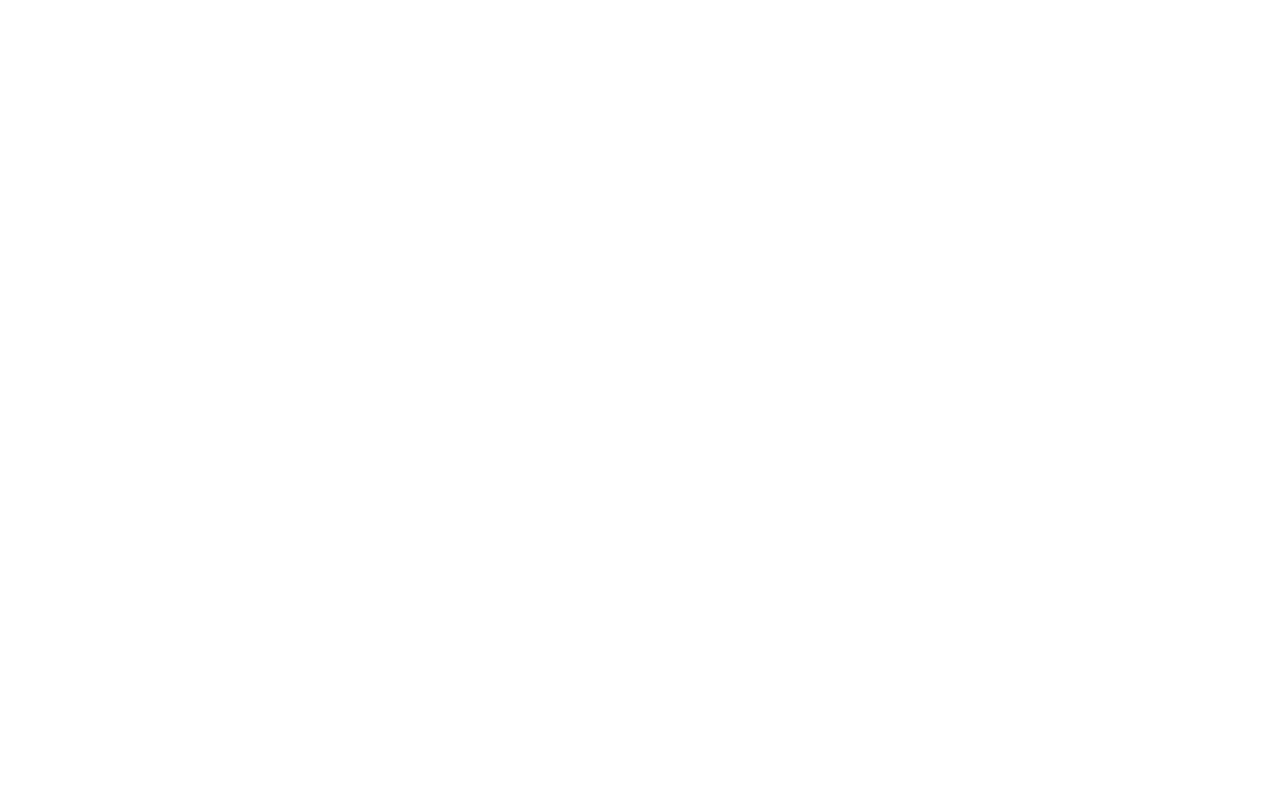
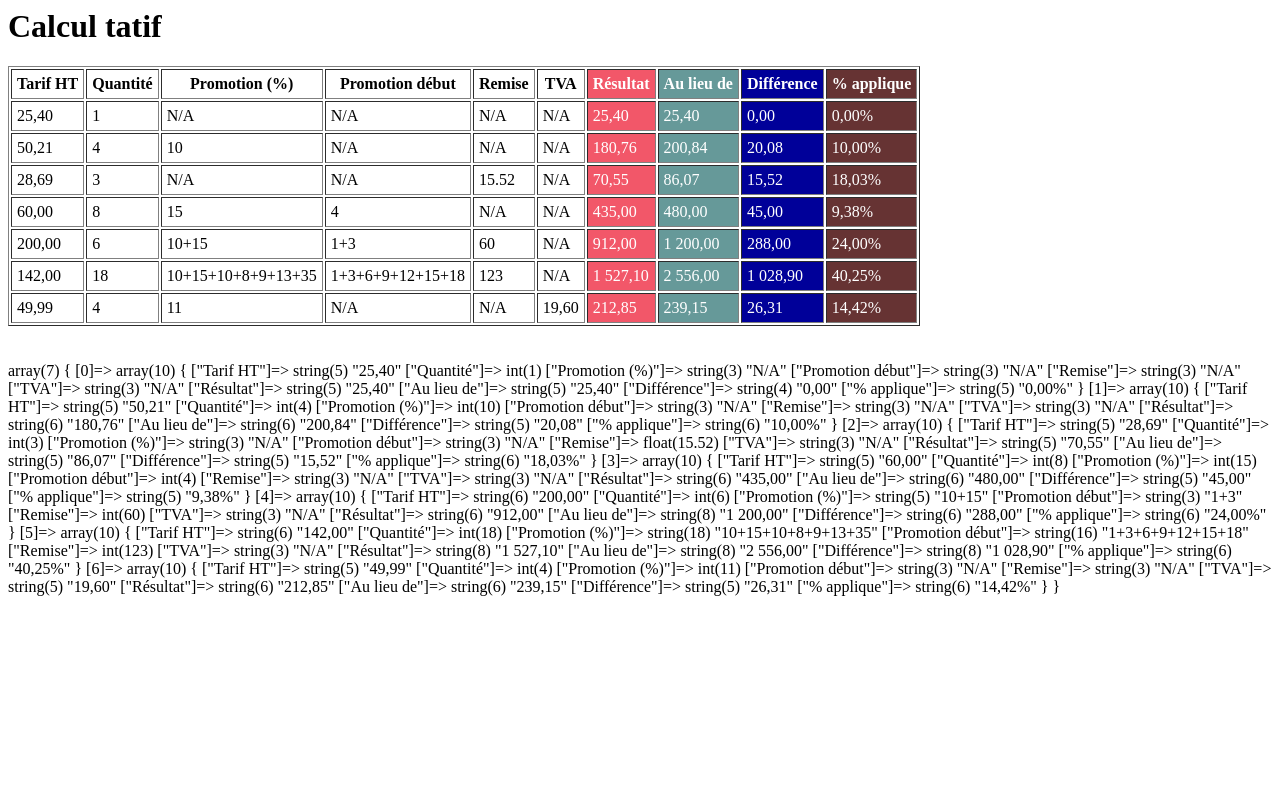
Before and after one commit to jgauthi/poc_price_manager, a PHP site: page / in a window 1280 px wide. Before the commit the page is empty. Run offline with PHP 8.4, Linux system fonts and the light colour scheme.

Commit message:
[Archive] May 2015

```diff
--- a/public/index.php
+++ b/public/index.php
@@ -0,0 +1,154 @@
+<?php
+use Jgauthi\Utils\Tarif\CalculTarif;
+
+// In this example, the vendor folder is located in root poc
+require_once __DIR__.'/../vendor/autoload.php';
+
+// Différents calculs
+$expression = [
+    ['tarif' => 25.4, 	'qte' => 1, 'promo' => null],
+    ['tarif' => 50.21,	'qte' => 4, 'promo' => 10],
+    ['tarif' => 28.69,	'qte' => 3, 'promo' => null, 'remise' => 15.52],
+    ['tarif' => 60, 	'qte' => 8, 'promo' => 15,	'promo_debut' => 4],
+    ['tarif' => 200,	'qte' => 6, 'remise' => 60, 'promo' => [
+        ['%' => 10],
+        ['%' => 15, 'debut' => 3],
+    ]],
+    ['tarif' => 142, 'qte' => 18, 'remise' => 123, 'promo' => [
+        ['%' => 10],
+        ['%' => 15,	'debut' => 3],
+        ['%' => 10,	'debut' => 6],
+        ['%' => 8, 	'debut' => 9],
+        ['%' => 9, 	'debut' => 12],
+        ['%' => 13,	'debut' => 15],
+        ['%' => 35,	'debut' => 18],
+    ]],
+    ['tarif' => 49.99, 'qte' => 4, 'promo' => 11, 'tva' => 19.6],
+];
+
+// Mise en forme
+$result = [];
+foreach ($expression as $exp) {
+    // Gestion des promos
+    $affichage = ['promo' => 'N/A', 'debut' => 'N/A'];
+
+    // Mise en place des règles pour le calcul
+    $calc = new CalculTarif($exp['tarif'], $exp['qte']);
+    $calc->set_format(',', ' ', null, null);
+
+    if (!empty($exp['promo'])) {
+        // Plz Promotions
+        if (is_array($exp['promo'])) {
+            $affichage = ['promo' => [], 'debut' => []];
+
+            foreach ($exp['promo'] as $promo) {
+                if (!isset($promo['%'])) {
+                    continue;
+                }
+                if (!isset($promo['debut'])) {
+                    $promo['debut'] = 1;
+                }
+
+                $affichage['promo'][] = $promo['%'];
+                $affichage['debut'][] = $promo['debut'];
+
+                $calc->add_promo($promo['%'], $promo['debut']);
+            }
+
+            $affichage = [
+                'promo' => implode('+', $affichage['promo']),
+                'debut' => implode('+', $affichage['debut']),
+            ];
+        }
+
+        // Une seule promo
+        elseif (!empty($exp['promo'])) {
+            $affichage['promo'] = $exp['promo'];
+            if (!empty($exp['promo_debut'])) {
+                $affichage['debut'] = $exp['promo_debut'];
+                $calc->add_promo($exp['promo'], $exp['promo_debut']);
+            } else {
+                $calc->add_promo($exp['promo']);
+            }
+        }
+    }
+
+    if (!empty($exp['remise'])) {
+        $calc->remise($exp['remise']);
+    }
+
+    // Gestion tax (TVA)
+    if (!empty($exp['tva'])) {
+        $calc->tva($exp['tva']);
+        $affichage['tva'] = $calc->format($exp['tva']);
+
+        $exp['tarif_ttc'] = $exp['tarif'] * (1 + ($exp['tva'] / 100));
+    } else {
+        $exp['tarif_ttc'] = $exp['tarif']; // Pas de taxe
+        $affichage['tva'] = 'N/A';
+    }
+
+    // Calcul montant avec/sans réduction
+    $exp['total'] = $calc->total();
+    $exp['total_ht'] = $calc->total(false);
+
+    $result[] = [
+        'Tarif HT' => $calc->format($exp['tarif']),
+        'Quantité' => $exp['qte'],
+        'Promotion (%)' => $affichage['promo'],
+        'Promotion début' => $affichage['debut'],
+        'Remise' => ((!empty($exp['remise'])) ? $exp['remise'] : 'N/A'),
+        'TVA' => $affichage['tva'],
+        'Résultat' => $calc->format($exp['total']),
+        'Au lieu de' => $calc->format($exp['total_ht']),
+        'Différence' => $calc->format(($exp['tarif_ttc'] * $exp['qte']) - $exp['total']),
+        '% applique' => $calc->format($calc->pourcent_applique($exp['total'])).'%',
+    ];
+}
+
+?>
+<h1>Calcul tatif</h1>
+<table class="table table-striped table-hover table-bordered" border="1">
+    <thead class="thead-dark">
+    <tr>
+        <th scope="col">Tarif HT</th>
+        <th scope="col">Quantité</th>
+        <th scope="col">Promotion (%)</th>
+        <th scope="col">Promotion début</th>
+        <th scope="col">Remise</th>
+        <th scope="col">TVA</th>
+        <th scope="col">Résultat</th>
+        <th scope="col">Au lieu de</th>
+        <th scope="col">Différence</th>
+        <th scope="col">% applique</th>
+    </tr>
+    </thead>
+    <tbody>
+    <?php foreach($result as $data): ?>
+    <tr class="tr_0">
+        <td class="td_Tarif HT"><?=$data['Tarif HT']?></td>
+        <td class="td_Quantité"><?=$data['Quantité']?></td>
+        <td class="td_Promotion (%)"><?=$data['Promotion (%)']?></td>
+        <td class="td_Promotion début"><?=$data['Promotion début']?></td>
+        <td class="td_Remise"><?=$data['Remise']?></td>
+        <td class="td_TVA"><?=$data['TVA']?></td>
+        <td class="td_Résultat"><?=$data['Résultat']?></td>
+        <td class="td_Au lieu de"><?=$data['Au lieu de']?></td>
+        <td class="td_Différence"><?=$data['Différence']?></td>
+        <td class="td_% applique"><?=$data['% applique']?></td>
+    </tr>
+    <?php endforeach ?>
+    </tbody>
+</table>
+
+<br><br>
+<?php var_dump($result); ?>
+
+
+<style>
+    th, td                              { padding: 5px; }
+    th:nth-child(7), td:nth-child(7) 	{ background-color: #F25769; color: white; }
+    th:nth-child(8), td:nth-child(8) 	{ background-color: #669999; color: white; }
+    th:nth-child(9), td:nth-child(9) 	{ background-color: #000099; color: white; }
+    th:nth-child(10), td:nth-child(10) 	{ background-color: #663333; color: white; }
+</style>
--- a/src/CalculTarif.php
+++ b/src/CalculTarif.php
@@ -1,10 +1,127 @@
 <?php
-
+/*******************************************************************************
+ * @name: Calcul Tarif
+ * @note: Mini Framework pour gérer les calculs de prix, avec promo et remise
+ * @author: Jgauthi <github.com/jgauthi>, crée le [30avril2015]
+ * @version: 1.2.3
+ *******************************************************************************/
 
 namespace Jgauthi\Utils\Tarif;
 
-
 class CalculTarif
 {
+    public $tarif;
+    public $qte;
+    protected $tva;
+    protected $promo;
+    protected $remise;
+    protected $format = array('sep' => ',', 'mille' => ' ', 'start' => null, 'end' => null);
 
+    public function __construct($tarif_unitaire, $qte = 1)
+    {
+        $this->tarif = ((is_numeric($tarif_unitaire)) ? $tarif_unitaire : 0);
+
+        if(is_numeric($qte) && $qte > 1)
+                $this->qte = $qte;
+        else	$this->qte = 1;
+    }
+
+    public function tva($pourcent = null)
+    {
+        if(is_null($pourcent))
+            return $this->tva;
+
+        elseif(!is_numeric($pourcent) || $pourcent >= 100 || $pourcent < 0)
+            return false;
+
+        $this->tva = $pourcent;
+    }
+
+    public function format($int)
+    {
+        return $this->format['start'].
+            number_format
+            (
+                $int,
+                2,
+                $this->format['sep'],
+                $this->format['mille']
+            ).
+            $this->format['end'];
+    }
+
+    public function set_format($sep = -1, $mille = -1, $start = -1, $end = -1)
+    {
+        if($sep != -1)		$this->format['sep'] = $sep;
+        if($mille != -1)	$this->format['mille'] = $mille;
+        if($start != -1)	$this->format['start'] = $start;
+        if($end != -1)		$this->format['end'] = $end;
+    }
+
+
+    //-- Gestion des réductions ------------------------------------------------
+    public function add_promo($pourcent, $debut_promo = 1)
+    {
+        if(!is_numeric($pourcent) || $pourcent < 0 || $pourcent > 100 || $debut_promo > $this->qte)
+            return false;
+
+        $this->promo[] = array('pourcent' => $pourcent, 'debut' => $debut_promo);
+    }
+
+    public function remise($remise = null)
+    {
+        if(is_null($remise))
+            return $this->remise;
+
+        elseif(!is_numeric($remise) || $remise < 0 || $remise >= $this->tarif)
+            return false;
+
+        $this->remise = $remise;
+    }
+
+
+    //-- Fonctions de calcul ---------------------------------------------------
+    public function total($reduction = true)
+    {
+        $total = 0;
+
+        if(!empty($this->promo) && $reduction) for($i = 1; $i <= $this->qte; $i++)
+        {
+            // Calcul d'un coefficient multiplicateur
+            //	http://www.capte-les-maths.com/pourcentage/les_pourcentages_p11_exos.php?exo=4
+            $coef_multi = 1;
+            foreach($this->promo as $pr)
+                if($i >= $pr['debut'])
+                    $coef_multi *= 1 - ($pr['pourcent'] / 100);
+
+            // Appliquer la promotion
+            $total += $this->tarif * $coef_multi;
+        }
+        else $total = $this->tarif * $this->qte;
+
+        if(!empty($this->remise) && $reduction)
+            $total -= $this->remise;
+
+        // Tax (tva)
+        if(!empty($this->tva))
+            $total *= (1 + ($this->tva / 100));
+
+        return $total;
+    }
+
+    // Calculer la réduction appliquer à un montant
+    public function pourcent_applique($total)
+    {
+        // Calcul du MHR (Montant Hors Réduction)
+        $montant_hr = $this->tarif * $this->qte;
+
+        // Retirer la TVA du montant
+        if(!empty($this->tva))
+            $total *= 1 - ($this->tva / 100);
+
+        // Calculer le % de réduction, formule: ( (MHR - Montant) * 100) / MHR)
+        if($montant_hr != $total)
+            return (($montant_hr - $total) * 100) / $montant_hr;
+        else return null;
+    }
 }
```
